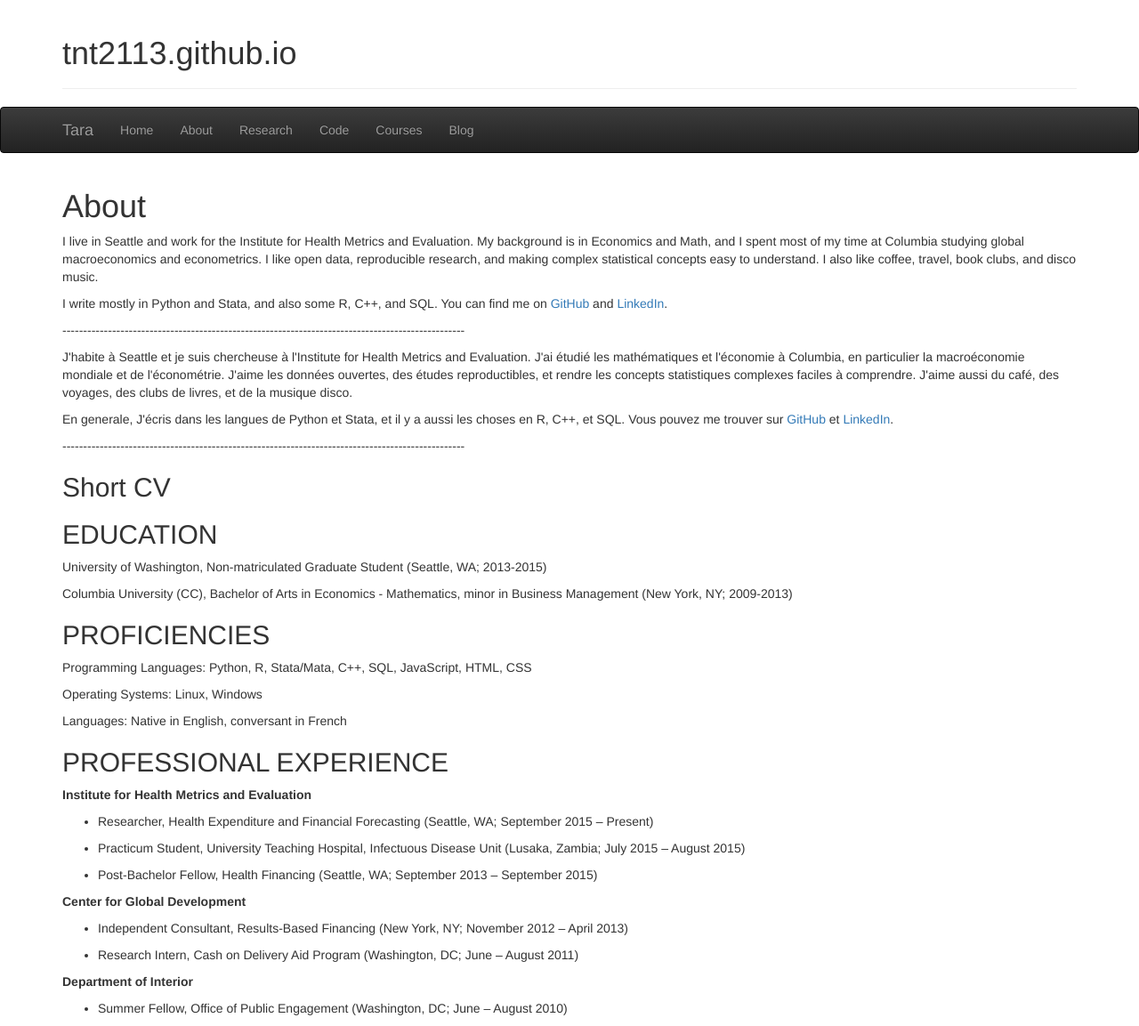
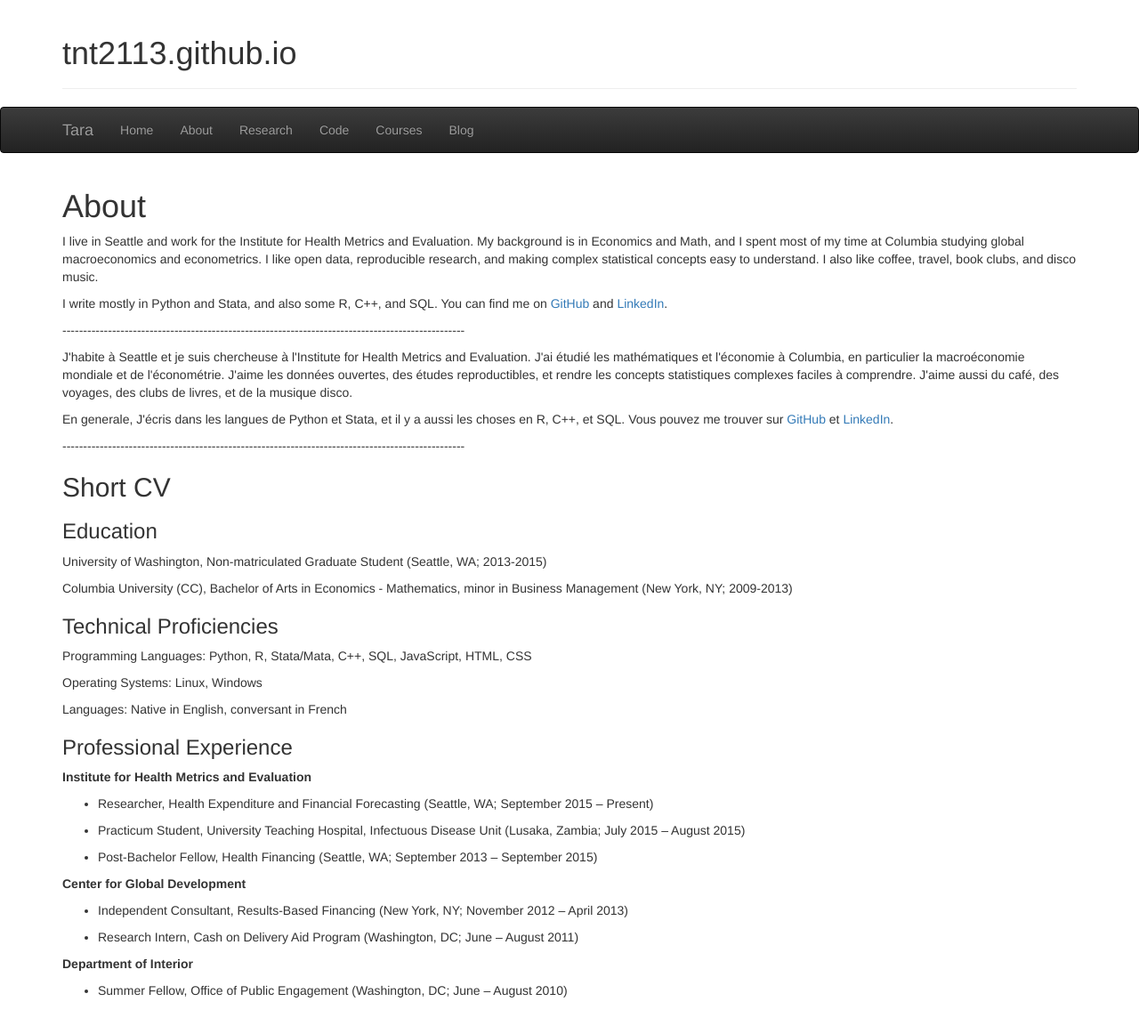
Before and after one commit to tnt2113/tnt2113.github.io, a Jekyll site: the page about/index.html, which Jekyll copies as it is, in a window 1280 px wide. Shown: the whole page at 89% size. Built offline with Jekyll 4.4.1, drawn with Linux system fonts in a browser that asks for light colours.

Commit message:
Formatting

```diff
--- a/about/index.html
+++ b/about/index.html
@@ -82,19 +82,16 @@ jQuery(document).ready(function($) {
 <p>-------------------------------------------------------------------------------------------------</p>
 <h2>Short CV</h2>
 
-<h2>EDUCATION</h2>
-
+<h3>Education</h3>
 <p>University of Washington, Non-matriculated Graduate Student (Seattle, WA; 2013-2015)</p>
 <p>Columbia University (CC), Bachelor of Arts in Economics - Mathematics, minor in Business Management (New York, NY; 2009-2013)</p>
 
-<h2>PROFICIENCIES </h2>
-
+<h3>Technical Proficiencies</h3>
 <p>Programming Languages: Python, R, Stata/Mata, C++, SQL, JavaScript, HTML, CSS
 <p>Operating Systems: Linux, Windows
 <p>Languages: Native in English, conversant in French
 
-<h2>PROFESSIONAL EXPERIENCE</h2>
-
+<h3>Professional Experience</h3>
 <p><b>Institute for Health Metrics and Evaluation</b></p>
 <ul>
 <li><p>Researcher, Health Expenditure and Financial Forecasting (Seattle, WA; September 2015 – Present)</p></li>
@@ -106,7 +103,6 @@ jQuery(document).ready(function($) {
 <li><p>Independent Consultant, Results-Based Financing (New York, NY; November 2012 – April 2013)</p></li>
 <li><p>Research Intern, Cash on Delivery Aid Program (Washington, DC; June – August 2011)</p></li>
 </ul>
-
 <p><b>Department of Interior</b></p>
 <ul>
 <li><p>Summer Fellow, Office of Public Engagement (Washington, DC; June – August 2010)</p></li>
```
